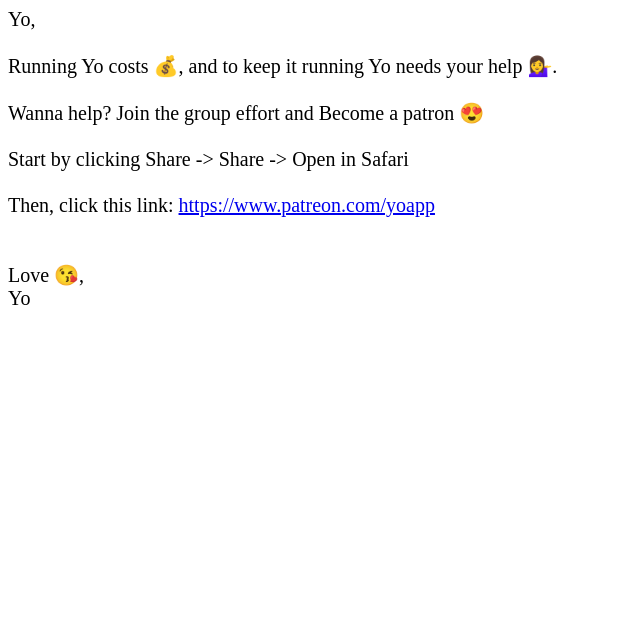
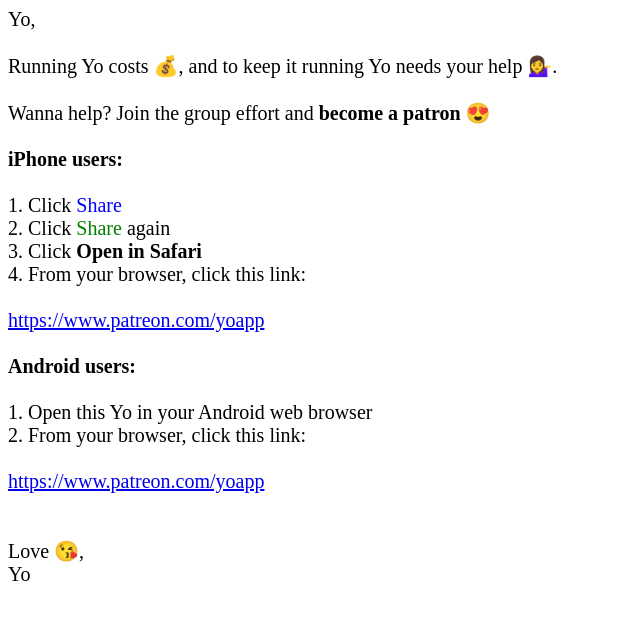
Before and after one commit to YoApp/patreon, a plain HTML site: page index.html in a window 1280 px wide. Shown: the whole page, without its empty margins (0-640 px from the left). Drawn offline with Linux system fonts and the light colour scheme.

Commit message:
Update index.html

```diff
--- a/index.html
+++ b/index.html
@@ -14,10 +14,17 @@
 <br>
 Running Yo costs 💰, and to keep it running Yo needs your help 💁‍♀️.<br>
 <br>
-Wanna help? Join the group effort and Become a patron 😍<br>
+Wanna help? Join the group effort and <strong>become a patron</strong> 😍<br>
 <br>
-  Start by clicking Share -> Share -> Open in Safari<br><br>
-  Then, click this link:  <a target="_blank" href="https://patreon.com/yoapp?utm_medium=yo&utm_source=yo&utm_campaign=c3">https://www.patreon.com/yoapp</a><br>
+  <strong>iPhone users:</strong><br><br>
+1. Click <span style="color: blue;">Share</span> <br>
+ 2. Click <span style="color: green;"> Share</span> again <br>
+  3. Click <strong>Open in Safari</strong><br>
+ 4. From your browser, click this link: <br><br> <a target="_blank" href="https://patreon.com/yoapp?utm_medium=yo&utm_source=yo&utm_campaign=c3">https://www.patreon.com/yoapp</a><br>
+  <br>
+  <strong>Android users:</strong><br><br>
+1. Open this Yo in your Android web browser<br>
+ 2. From your browser, click this link:  <br><br><a target="_blank" href="https://patreon.com/yoapp?utm_medium=yo&utm_source=yo&utm_campaign=c3">https://www.patreon.com/yoapp</a><br>
 <br>
 
 <br>
```
